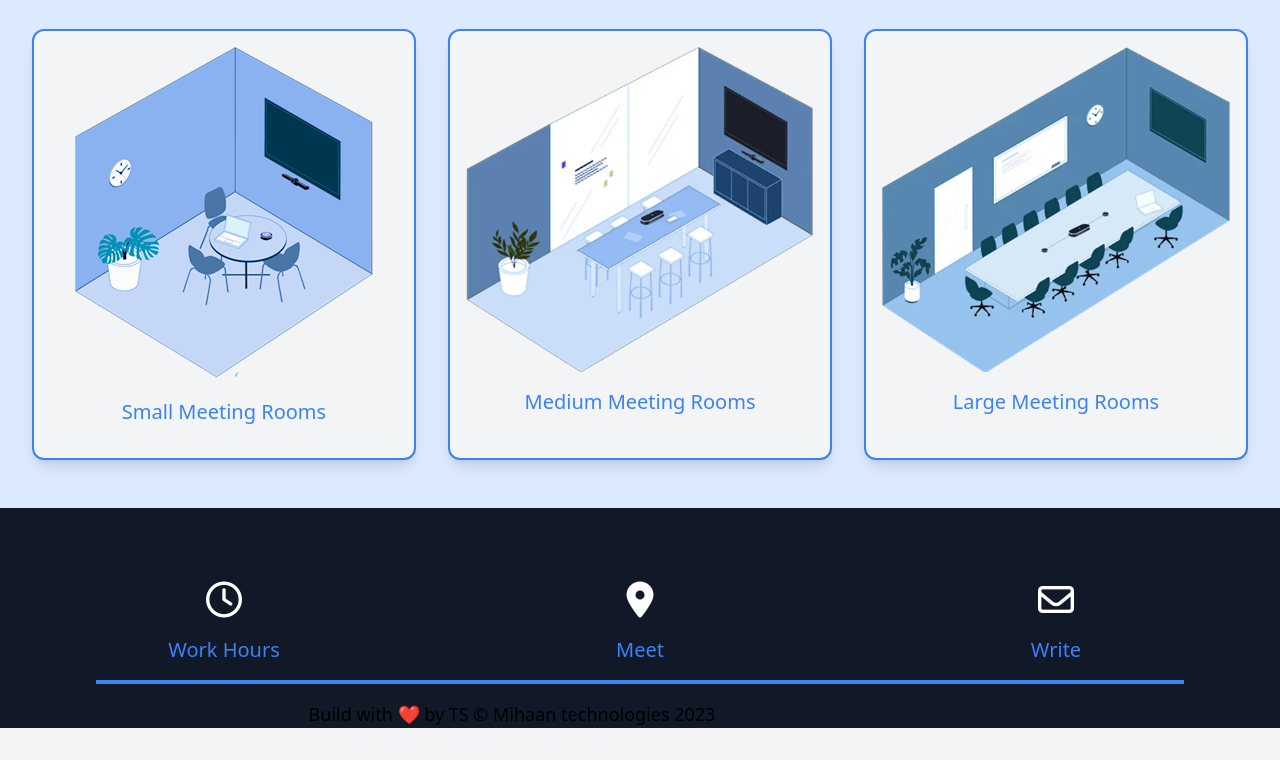
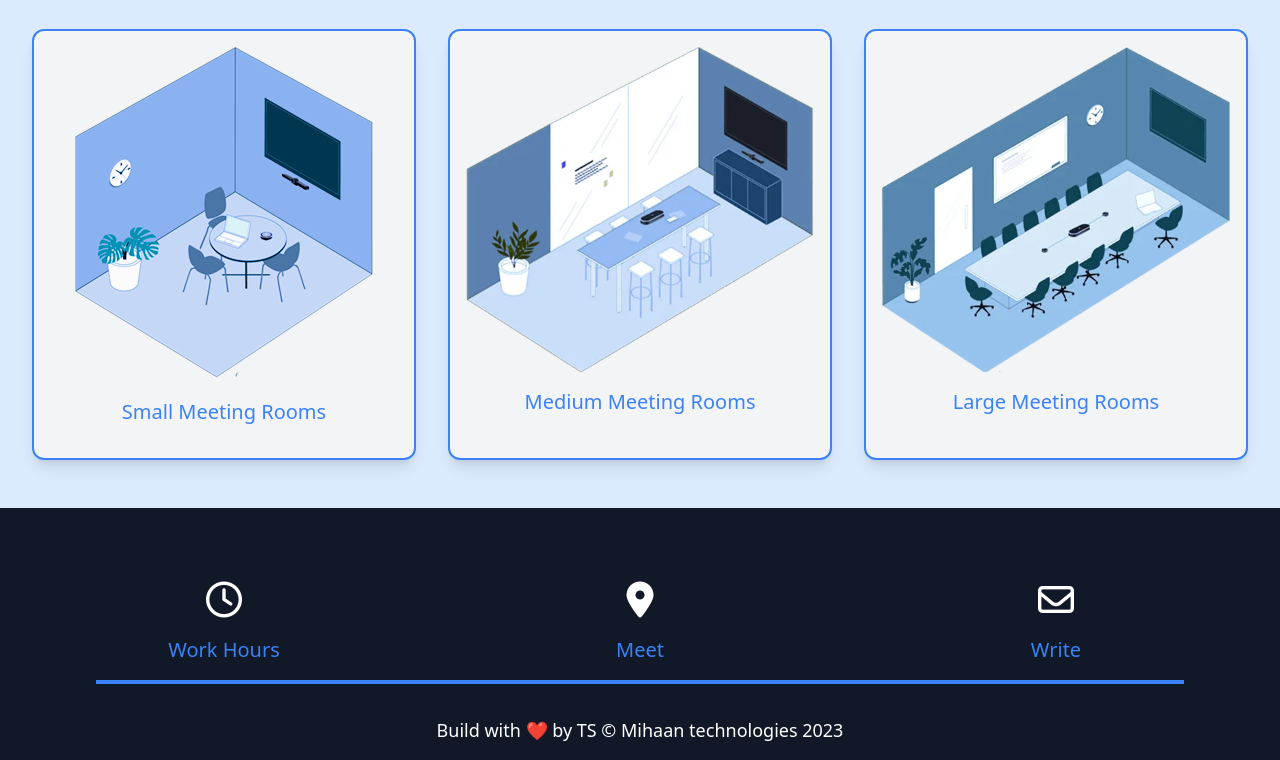
Before and after one commit to mahendra1624/mihaantech-002, a plain HTML site: page index.html in a window 1280 px wide. Shown: the part 2630-3390 px from the top of the page. Before the commit the page ends 3358 px from the top, so only its background shows below. Drawn offline with nearby package versions, Linux system fonts and the light colour scheme.

Commit message:
Update index.html

```diff
--- a/index.html
+++ b/index.html
@@ -239,8 +239,8 @@
       </div>
     </div>
     <div class="border-b-4 border-blue-500 mx-24"></div>
-    <div class="mt-4 max-w-5xl text-center">
-      <p class="text-lg">Build with ❤ by TS © Mihaan technologies 2023</p>
+    <div class="mt-4 max-w-5xl mx-auto">
+      <p class="text-lg text-center text-white py-4">Build with ❤ by TS © Mihaan technologies 2023</p>
     </div>
   </footer>
   <!-- Script for tab functionality -->
```
